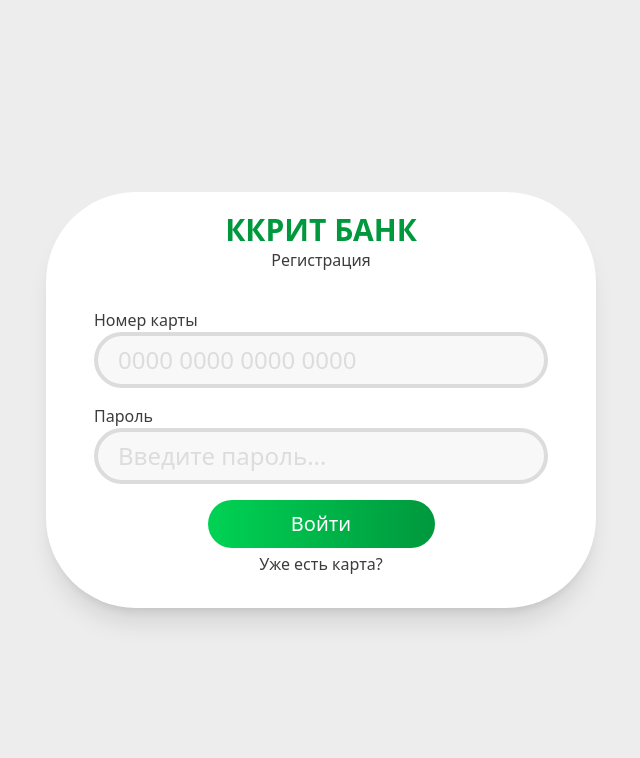
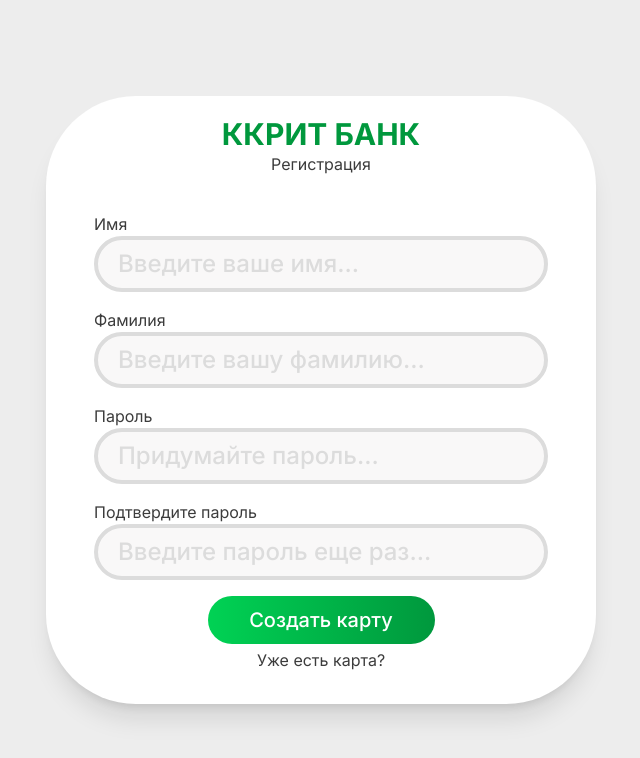
Before and after one commit to sonyaflexx/bank-app, a React (Vite) app in the folder frontend/: page /sign-up in a window 1280 px wide. Shown: the top 758 px of the page, without its empty margins (319-959 px from the left). Built offline with nearby package versions, Linux system fonts and the light colour scheme.

Commit message:
делаем

```diff
--- a/frontend/package.json
+++ b/frontend/package.json
@@ -12,6 +12,7 @@
   "dependencies": {
     "react": "^18.2.0",
     "react-dom": "^18.2.0",
+    "react-hook-form": "^7.51.2",
     "react-router-dom": "^6.22.3"
   },
   "devDependencies": {
--- a/frontend/src/App.jsx
+++ b/frontend/src/App.jsx
@@ -1,14 +1,17 @@
 import { BrowserRouter as Router, Routes, Route } from "react-router-dom";
-import SignIn from "./pages/SignIn";
-import SignUp from "./pages/SignUp";
+import SignIn from "./pages/Auth/SignIn";
+import SignUp from "./pages/Auth/SignUp";
+import Home from "./pages/Home";
 
 export default function App() {
 
   return (
     <Router>
         <Routes>
-            <Route path="/" element={<SignIn />} />
+            <Route path="/sign-in" element={<SignIn />} />
             <Route path="/sign-up" element={<SignUp />} />
+
+            <Route path="/" element={<Home />} />
         </Routes>
     </Router>
   );
--- a/frontend/src/components/Header.jsx
+++ b/frontend/src/components/Header.jsx
@@ -1,7 +1,7 @@
 export default function Header(props) {
     return (
         <div className="w-full mb-8 flex items-center flex-col">
-            <h1 className="text-green-200 text-3xl font-semibold">ККРИТ БАНК</h1>
+            <h1 className="text-green-200 text-3xl font-bold">ККРИТ БАНК</h1>
             <p>{props.title}</p>
         </div>
     );
--- /dev/null
+++ b/frontend/src/components/buttons/HomeButton.jsx
@@ -0,0 +1,9 @@
+import { Link } from "react-router-dom";
+
+export default function HomeButton(props) {
+    return (
+        <Link to={props.href} className="m-auto bg-white shadow-xl w-48 h-48 rounded-2xl relative">
+            <p className="absolute font-semibold text-xl top-7 left-5 text-wrap w-32">{props.text}</p>
+        </Link>
+    );
+};
--- a/frontend/src/components/inputs/AuthInput.jsx
+++ b/frontend/src/components/inputs/AuthInput.jsx
@@ -1,16 +1,14 @@
-import { useState } from "react";
+import { useForm } from "react-hook-form";
 
-export default function AuthInput(props) {
-    const [value, setValue] = useState("");
+export default function AuthInput({register, ...props}) {
 
     return (
         <label className="w-full">
             <p>{props.label}</p>
             <input
                 type={props.type}
-                value={value}
-                onChange={(e) => setValue(e.target.value)}
                 placeholder={props.placeholder}
+                {...register(props.name)}
                 className="w-full bg-gray-50 text-2xl placeholder-gray-100 font-medium text-gray-300 outline-none border-solid border-4 border-gray-100 px-5 py-2 rounded-full"
             />
         </label>
--- a/frontend/src/components/inputs/CardNumberInput.jsx
+++ b/frontend/src/components/inputs/CardNumberInput.jsx
@@ -1,28 +1,26 @@
-import { useState } from "react";
+import { Controller } from 'react-hook-form';
 
-export default function CardNumberInput() {
-    const [cardNumber, setCardNumber] = useState('');
-
-    const handleCardNumberChange = (event) => {
-      const input = event.target.value.replace(/\D/g, ''); // Удаляем все символы, кроме цифр
-      const formattedNumber = input.replace(/(.{4})/g, '$1 ').trim(); // Вставляем пробелы после каждых 4 символов
-
-      if (input.length <= 16) {
-        setCardNumber(formattedNumber);
-      }
-    };
-
+export default function CardNumberInput({ control }) {
     return (
         <label className="w-full">
             <p>Номер карты</p>
-            <input
-                type="text"
-                value={cardNumber}
-                onChange={handleCardNumberChange}
-                maxLength={19}
-                placeholder="0000 0000 0000 0000"
-                className="w-full bg-gray-50 text-2xl placeholder-gray-100 font-medium text-gray-300 outline-none border-solid border-4 border-gray-100 px-5 py-2 rounded-full"
+            <Controller
+                name="cardNumber"
+                control={control}
+                render={({ field }) => (
+                    <input
+                        {...field}
+                        type="text"
+                        maxLength={19}
+                        placeholder="0000 0000 0000 0000"
+                        className="w-full bg-gray-50 text-2xl placeholder-gray-100 font-medium text-gray-300 outline-none border-solid border-4 border-gray-100 px-5 py-2 rounded-full"
+                        onChange={(e) => {
+                            const value = e.target.value.replace(/\D/g, '').replace(/(.{4})/g, '$1 ').trim();
+                            field.onChange(value);
+                        }}
+                    />
+                )}
             />
         </label>
-    )
+    );
 }
--- a/frontend/src/index.css
+++ b/frontend/src/index.css
@@ -1,3 +1,5 @@
+@import url('https://fonts.googleapis.com/css2?family=Inter:wght@100..900&display=swap');
+
 @import 'tailwindcss/base';
 @import 'tailwindcss/components';
 @import 'tailwindcss/utilities';
@@ -9,6 +11,7 @@
   margin: 0;
   border: 0;
   box-sizing: border-box;
+  font-family: "Inter", "system-ui", "sans-serif";
 }
 
 html, body, #root {
--- a/frontend/src/pages/SignIn.jsx
+++ b/frontend/src/pages/Auth/SignIn.jsx
@@ -1,23 +1,35 @@
 import { Link } from "react-router-dom";
+import { useForm } from "react-hook-form";
 
-import CardNumberInput from "../components/inputs/CardNumberInput";
-import AuthInput from "../components/inputs/AuthInput";
-import Button from "../components/buttons/Button";
-import Header from "../components/Header";
+import CardNumberInput from "../../components/inputs/CardNumberInput";
+import AuthInput from "../../components/inputs/AuthInput";
+import Button from "../../components/buttons/Button";
+import Header from "../../components/Header";
 
 export default function SignIn() {
+    const { register, handleSubmit, control } = useForm();
+
+    const submit = data => {
+        console.log(data);
+    }
+
     return (
         <div className="flex items-center flex-col gap-1 bg-white w-full mx-20 pt-5 pb-8 rounded-3xl shadow-xl">
             <Header title="Авторизация" />
             <form
-                // onSubmit={handleSubmit}
+                onSubmit={handleSubmit(submit)}
                 className="w-full px-12 flex flex-col items-center gap-4"
             >
-                <CardNumberInput />
+                <CardNumberInput
+                    register={register}
+                    control={control}
+                />
                 <AuthInput
                     label="Пароль"
                     type="password"
+                    name="password"
                     placeholder="Введите пароль..."
+                    register={register}
                 />
                 <Button content="Войти"/>
             </form>
--- /dev/null
+++ b/frontend/src/pages/Auth/SignUp.jsx
@@ -0,0 +1,57 @@
+import { Link } from "react-router-dom";
+import { useForm } from "react-hook-form";
+
+import AuthInput from "../../components/inputs/AuthInput";
+import Button from "../../components/buttons/Button";
+import Header from "../../components/Header";
+
+export default function SignIn() {
+    const { register, handleSubmit, control } = useForm();
+
+    const submit = data => {
+        console.log(data);
+    }
+
+    return (
+        <div className="flex items-center flex-col gap-1 bg-white w-full mx-20 pt-5 pb-8 rounded-3xl shadow-xl">
+            <Header title="Регистрация" />
+            <form
+                onSubmit={handleSubmit(submit)}
+                className="w-full px-12 flex flex-col items-center gap-4"
+            >
+                <AuthInput
+                    label="Имя"
+                    type="text"
+                    name="firstname"
+                    placeholder="Введите ваше имя..."
+                    register={register}
+                />
+                <AuthInput
+                    label="Фамилия"
+                    type="text"
+                    name="lastname"
+                    placeholder="Введите вашу фамилию..."
+                    register={register}
+                />
+                <AuthInput
+                    label="Пароль"
+                    type="password"
+                    name="password"
+                    placeholder="Придумайте пароль..."
+                    register={register}
+                />
+                <AuthInput
+                    label="Подтвердите пароль"
+                    type="password"
+                    name="password_repeat"
+                    placeholder="Введите пароль еще раз..."
+                    register={register}
+                />
+                <Button content="Создать карту"/>
+            </form>
+            <Link to="/sign-in" className="m-auto">
+                Уже есть карта?
+            </Link>
+        </div>
+    );
+}
--- /dev/null
+++ b/frontend/src/pages/Home.jsx
@@ -0,0 +1,22 @@
+import HomeButton from "../components/buttons/HomeButton";
+
+export default function Home() {
+    return (
+        <div className="flex flex-col h-full w-full mx-5 py-10">
+            <div className="relative flex align-center items-center bg-gradient-to-r from-green-100 to-green-200 h-96 rounded-2xl">
+                <p className="absolute text-white font-bold text-3xl top-6 right-10">KKRIT BANK</p>
+                <div className="text-white ml-5">
+                    <p className="font-bold text-4xl leading-8">0000 0000 0000 0000</p>
+                    <p className="font-light text-2xl">Имя Фамилия</p>
+                </div>
+            </div>
+            <div className="flex-1 py-10 flex flex-wrap justify-center">
+                <HomeButton href="/sign-in" text="Узнать счёт"/>
+                <HomeButton href="/sign-in" text="Внести"/>
+                <HomeButton href="/sign-in" text="Снять"/>
+                <HomeButton href="/sign-in" text="Перевести"/>
+                <HomeButton href="/sign-in" text="Оплатить услуги"/>
+            </div>
+        </div>
+    );
+};
--- a/frontend/src/pages/SignUp.jsx
+++ /dev/null
@@ -1,29 +0,0 @@
-import { Link } from "react-router-dom";
-
-import CardNumberInput from "../components/inputs/CardNumberInput";
-import AuthInput from "../components/inputs/AuthInput";
-import Button from "../components/buttons/Button";
-import Header from "../components/Header";
-
-export default function SignUp() {
-    return (
-        <div className="flex items-center flex-col gap-1 bg-white w-full mx-20 pt-5 pb-8 rounded-3xl shadow-xl">
-            <Header title="Регистрация"/>
-            <form
-                // onSubmit={handleSubmit}
-                className="w-full px-12 flex flex-col gap-4 items-center"
-            >
-                <CardNumberInput />
-                <AuthInput
-                    label="Пароль"
-                    type="password"
-                    placeholder="Введите пароль..."
-                />
-                <Button content="Войти"/>
-            </form>
-            <Link to="/" className="">
-                Уже есть карта?
-            </Link>
-        </div>
-    );
-}
--- a/frontend/tailwind.config.js
+++ b/frontend/tailwind.config.js
@@ -30,6 +30,7 @@ module.exports = {
     borderRadius: {
       'full': '9999px',
       '3xl': '90px',
+      '2xl': '60px',
     },
   },
 }
```
Also changed, not shown: 1 other file (tests, documents, lock files or other folders).
